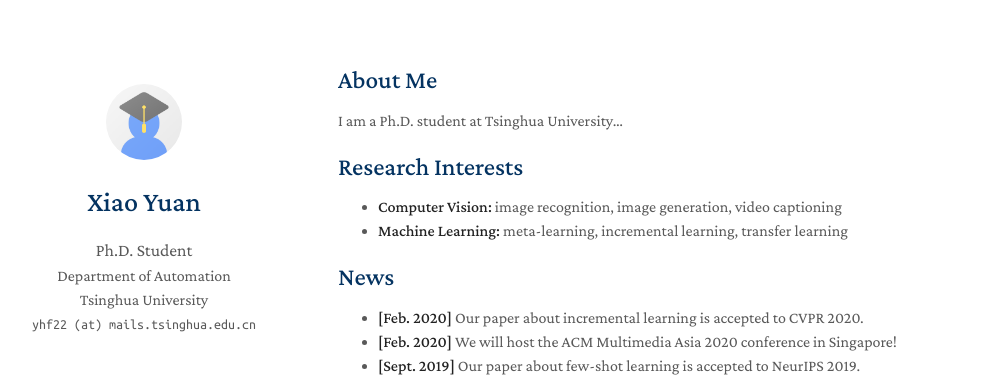
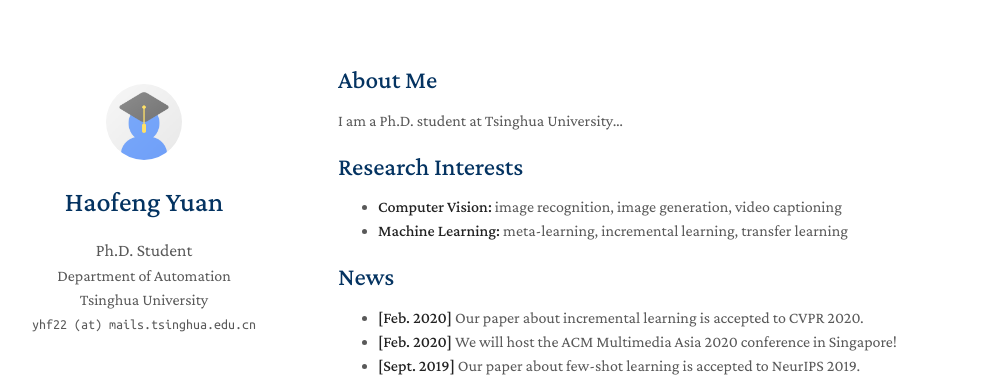
Before and after one commit to Xyz-yuanhf/Xyz-yuanhf.github.io, a Jekyll site: the page built from index.md, in a window 1280 px wide. Shown: the top 380 px of the page, without its empty margins (132-1135 px from the left). Built offline with Jekyll 4.4.1, drawn with Linux system fonts in a browser that asks for light colours; a style sheet for code colours, icons or effects is not loaded; our own code applies the rules of GitHub Pages for plain Markdown files.

Commit message:
Update _config.yml

```diff
--- a/_config.yml
+++ b/_config.yml
@@ -1,12 +1,12 @@
 # Basic Information
-title: Xiao Yuan
+title: Haofeng Yuan
 position: Ph.D. Student
 affiliation: Department of Automation Tsinghua University
 email: yhf22 (at) mails.tsinghua.edu.cn
 
 # Search Engine Optimization (SEO)
 # The following information is used to improve the website traffic from search engines, e.g., Google.
-keywords: Xiao Yuan
+keywords: Haofeng Yuan
 description: The homepage of Xiao Yuan, a Ph.D. Student from Department of Automation Tsinghua University, whose email is yhf22 (at) mails.tsinghua.edu.cn.
 canonical: https://xyz-yuanhf.github.io/
 
```
